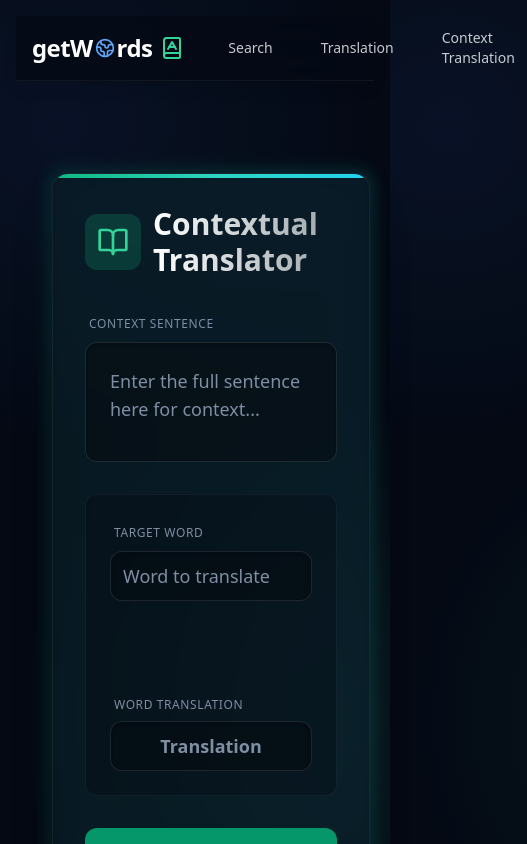
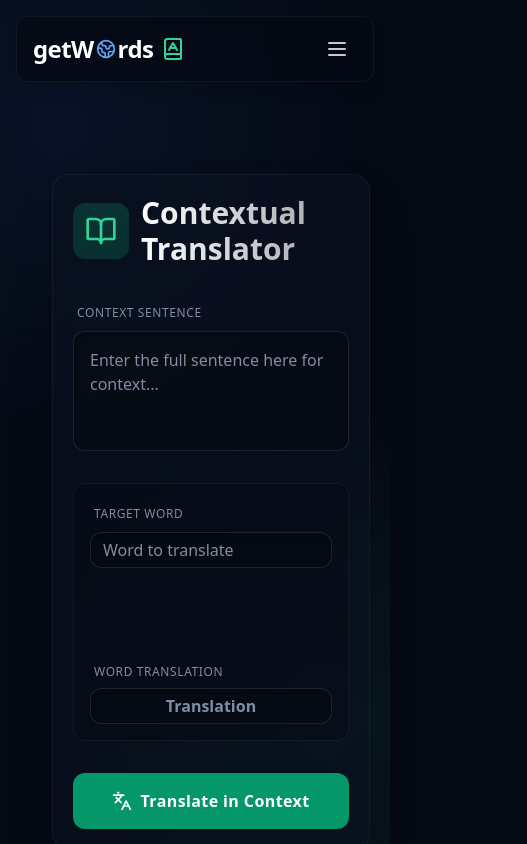
Before and after one commit to TreZone1t/get-words, a Next.js app: page /translation/context in a window 390 px wide. Shown: the top 844 px of the page, 527 px wide, since content can reach past the window. Built offline with nearby package versions, Linux system fonts and the light colour scheme.

Commit message:
v11.0.3: update the UI and mobile support

```diff
--- a/app/layout.tsx
+++ b/app/layout.tsx
@@ -2,7 +2,7 @@ import type { Metadata } from "next";
 import { Inter } from "next/font/google";
 import "./globals.css";
 import NavMenu from "@/components/navMenu";
-import { Earth , BookA } from 'lucide-react';
+import { Earth , BookA, Search ,MessageCircle, BookOpenText } from 'lucide-react';
 import { Providers } from "./providers";
 
 const inter = Inter({
@@ -15,7 +15,10 @@ export const metadata: Metadata = {
   description: "Search for words and their definitions and translations",
 };
 
-const menu = [ { title: "Search", href: "/search" }, { title: "Translation", href: "/translation" }, { title: "Context Translation", href: "/translation/context" }];
+const menu = [ { title: "Search" , icon: <Search />, href: "/search" },
+  { title: "Translation", icon: <BookOpenText  />, href: "/translation" },
+   { title: "Context Translation", icon: <MessageCircle />, href: "/translation/context" }
+  ];
 
 const title = () => (
   <p className="font-bold flex items-center text-center text-2xl tracking-tight text-white">getW<Earth className="h-5 w-5 mx-0.5 text-blue-400" />rds  <BookA className="h-6 w-6 ml-2 text-emerald-400" /></p>
--- a/components/navMenu.tsx
+++ b/components/navMenu.tsx
@@ -1,25 +1,54 @@
 import Link from "next/link"
+import { Menu, X } from "lucide-react"
 
-export default function NavMenu({ menu , title }: { menu: {title: string, href: string}[] , title: React.ReactNode }) {
+export default function NavMenu({ menu , title }: { menu: {title: string, icon: React.ReactNode, href: string}[] , title: React.ReactNode }) {
   return (
-    <header className="sticky top-0 z-50 w-full border-b border-white/5 bg-[#040914]/80 backdrop-blur-xl shadow-lg">
-      <div className="container mx-auto flex h-16 items-center px-4 lg:px-8">
-        <div className="mr-8 flex items-center gap-2 text-2xl font-bold tracking-tighter hover:scale-105 transition-transform duration-300">
+    <header className="sticky top-0 z-50 w-full border border-white/5 rounded-xl bg-[#040914]/80 backdrop-blur-xl shadow-lg mb-8 group/header">
+      <div className="container mx-auto flex h-16 items-center justify-between px-4 lg:px-8 relative">
+        <div className="flex items-center gap-2 text-xl sm:text-2xl font-bold tracking-tighter hover:scale-105 transition-transform duration-300">
           <Link href="/" className="text-white hover:text-glow transition-all">
             {title}
           </Link>
         </div>
-        <nav className="flex items-center space-x-6 text-sm font-medium">
+
+        {/* Desktop Nav */}
+        <nav className="hidden md:flex items-center space-x-6 text-sm font-medium">
           {menu && menu.map((item) => (
             <Link
               key={item.href}
               href={item.href}
               className="px-3 py-2 rounded-md transition-all text-foreground/80 hover:text-primary hover:bg-primary/10 hover:text-glow"
             >
-              {item.title}
+              <span className="flex items-center gap-2">
+                {item.icon}
+                {item.title}
+              </span>
             </Link>
           ))}
         </nav>
+
+        {/* Mobile Menu Toggle (No JS required) */}
+        <details className="md:hidden group">
+          <summary className="p-2 text-foreground/80 hover:text-white cursor-pointer list-none select-none [&::-webkit-details-marker]:hidden">
+            <Menu className="w-6 h-6 block group-open:hidden" />
+            <X className="w-6 h-6 hidden group-open:block" />
+          </summary>
+
+          <div className="absolute top-full left-0 right-0 w-full bg-[#040914]/95 backdrop-blur-xl border border-white/5 rounded-b-xl shadow-2xl flex flex-col p-4 space-y-2 z-[100]">
+            {menu && menu.map((item) => (
+              <Link
+                key={item.href}
+                href={item.href}
+                className="px-4 py-4 rounded-lg transition-all text-foreground/90 hover:text-primary hover:bg-primary/10 hover:text-glow font-semibold text-lg active:bg-primary/20"
+              >
+                <span className="flex items-center gap-2">
+                  {item.icon}
+                  {item.title}
+                </span>
+              </Link>
+            ))}
+          </div>
+        </details>
       </div>
     </header>
   )
--- a/components/searchbar.tsx
+++ b/components/searchbar.tsx
@@ -15,11 +15,10 @@ export default function Searchbar() {
 
   return (
     <div className="mx-auto mb-10 w-full max-w-2xl relative group">
-      <div className="absolute -inset-1 bg-gradient-to-r from-primary to-purple-600 rounded-xl blur opacity-25 group-hover:opacity-50 transition duration-1000 group-hover:duration-200"></div>
       <Card className="relative glass-card border-0 rounded-xl">
         <CardContent className="p-4">
-          <form className="flex items-center gap-4" action={handleSubmit}>
-            <div className="relative flex-1">
+          <form className="flex flex-col sm:flex-row items-center gap-4" action={handleSubmit}>
+            <div className="relative flex-1 w-full">
               <div className="absolute inset-y-0 left-3 flex items-center pointer-events-none text-muted-foreground">
                 <Search className="w-5 h-5" />
               </div>
@@ -27,7 +26,7 @@ export default function Searchbar() {
                 type="text"
                 name="searchTerm"
                 placeholder="Type a word to explore..."
-                className="w-full bg-background/50 border-white/10 pl-10 pr-4 py-6 text-lg rounded-lg focus-visible:ring-primary/50 transition-all shadow-inner placeholder:text-muted-foreground/70"
+                className="w-full bg-background/50 border-white/10 pl-10 pr-4 py-4 sm:py-6 text-base sm:text-lg rounded-lg focus-visible:ring-primary/50 transition-all shadow-inner placeholder:text-muted-foreground/70"
                 aria-label="Word input"
                 required
               />
@@ -36,7 +35,7 @@ export default function Searchbar() {
               type="submit"
               size="lg"
               aria-label="Search button"
-              className="px-8 py-6 rounded-lg font-semibold tracking-wide transition-all duration-300 hover:scale-105 hover:shadow-[0_0_20px_rgba(var(--primary),0.4)] active:scale-95 bg-primary text-primary-foreground"
+              className="w-full sm:w-auto px-8 py-4 sm:py-6 rounded-lg font-semibold tracking-wide transition-all duration-300 hover:scale-105 hover:shadow-[0_0_20px_rgba(var(--primary),0.4)] active:scale-95 bg-primary text-primary-foreground"
             >
               Explore
             </Button>
--- a/components/translation.tsx
+++ b/components/translation.tsx
@@ -38,10 +38,8 @@ export default function Translator() {
 
   return (
     <div className="mx-auto max-w-4xl relative group mt-10">
-      <div className="absolute -inset-1 bg-gradient-to-r from-primary to-secondary rounded-2xl blur opacity-20 transition duration-1000 group-hover:opacity-40"></div>
       <Card className="relative glass-card border-0 rounded-2xl overflow-hidden shadow-2xl">
-        <div className="absolute top-0 left-0 w-full h-1 bg-gradient-to-r from-primary via-blue-400 to-secondary"></div>
-        <CardContent className="p-8 md:p-12">
+        <CardContent className="p-5 sm:p-8 md:p-12">
 
           <div className="flex items-center gap-3 mb-8">
             <div className="p-3 bg-primary/20 rounded-xl text-primary">
@@ -64,7 +62,7 @@ export default function Translator() {
                       <FormControl>
                         <Textarea
                           placeholder="Enter English text to translate..."
-                          className="min-h-[200px] resize-none bg-background/50 border-white/10 focus-visible:ring-blue-500/50 text-lg p-6 rounded-xl transition-all shadow-inner"
+                          className="min-h-[200px] resize-none bg-background/50 border-white/10 focus-visible:ring-blue-500/50 text-base sm:text-lg p-4 sm:p-6 rounded-xl transition-all shadow-inner"
                           {...field}
                         />
                       </FormControl>
@@ -83,7 +81,7 @@ export default function Translator() {
                   <label className="text-muted-foreground font-medium uppercase tracking-wider text-xs ml-1 block">Arabic Translation</label>
                   <Textarea
                     placeholder={isLoading ? "Translating..." : "Translation will appear here"}
-                    className={`min-h-[200px] resize-none border-white/10 text-lg p-6 rounded-xl transition-all shadow-inner text-right ${isLoading ? 'bg-blue-500/5 animate-pulse' : 'bg-background/50'}`}
+                    className={`min-h-[200px] resize-none border-white/10 text-base sm:text-lg p-4 sm:p-6 rounded-xl transition-all shadow-inner text-right ${isLoading ? 'bg-blue-500/5 animate-pulse' : 'bg-background/50'}`}
                     readOnly
                     dir="rtl"
                     value={translation}
--- a/components/translationFromContext.tsx
+++ b/components/translationFromContext.tsx
@@ -41,10 +41,8 @@ export default function TranslationFromContext() {
 
   return (
     <div className="mx-auto max-w-4xl relative group mt-10">
-      <div className="absolute -inset-1 bg-gradient-to-r from-emerald-600 to-teal-500 rounded-2xl blur opacity-20 transition duration-1000 group-hover:opacity-40"></div>
       <Card className="relative glass-card border-0 rounded-2xl overflow-hidden shadow-2xl">
-        <div className="absolute top-0 left-0 w-full h-1 bg-gradient-to-r from-emerald-500 via-teal-400 to-cyan-400"></div>
-        <CardContent className="p-8 md:p-12">
+        <CardContent className="p-5 sm:p-8 md:p-12">
 
           <div className="flex items-center gap-3 mb-8">
             <div className="p-3 bg-emerald-500/20 rounded-xl text-emerald-400">
@@ -67,7 +65,7 @@ export default function TranslationFromContext() {
                     <FormControl>
                       <Textarea
                         placeholder="Enter the full sentence here for context..."
-                        className="min-h-[120px] resize-none bg-background/50 border-white/10 focus-visible:ring-emerald-500/50 text-lg p-6 rounded-xl transition-all shadow-inner"
+                        className="min-h-[120px] resize-none bg-background/50 border-white/10 focus-visible:ring-emerald-500/50 text-base sm:text-lg p-4 sm:p-6 rounded-xl transition-all shadow-inner"
                         {...field}
                       />
                     </FormControl>
@@ -76,7 +74,7 @@ export default function TranslationFromContext() {
                 )}
               />
 
-              <div className="flex flex-col md:flex-row items-stretch gap-6 bg-background/30 p-6 rounded-xl border border-white/5">
+              <div className="flex flex-col md:flex-row items-stretch gap-6 bg-background/30 p-4 sm:p-6 rounded-xl border border-white/5">
                 <FormField
                   control={form.control}
                   name="word"
@@ -86,7 +84,7 @@ export default function TranslationFromContext() {
                       <FormControl>
                         <Input
                           placeholder="Word to translate"
-                          className="bg-background/50 border-white/10 focus-visible:ring-emerald-500/50 text-lg py-6 rounded-xl transition-all shadow-inner"
+                          className="bg-background/50 border-white/10 focus-visible:ring-emerald-500/50 text-base sm:text-lg py-4 sm:py-6 rounded-xl transition-all shadow-inner"
                           {...field}
                         />
                       </FormControl>
@@ -105,7 +103,7 @@ export default function TranslationFromContext() {
                   <label className="text-muted-foreground font-medium uppercase tracking-wider text-xs ml-1 block">Word Translation</label>
                   <Input
                     placeholder={isLoading ? "Translating..." : "Translation"}
-                    className={`border-white/10 text-lg py-6 rounded-xl transition-all shadow-inner text-center font-bold ${isLoading ? 'bg-emerald-500/5 animate-pulse' : 'bg-background/50'}`}
+                    className={`border-white/10 text-base sm:text-lg py-4 sm:py-6 rounded-xl transition-all shadow-inner text-center font-bold ${isLoading ? 'bg-emerald-500/5 animate-pulse' : 'bg-background/50'}`}
                     readOnly
                     dir="rtl"
                     value={translation}
```
Also changed, not shown: components/wordrender.tsx (+9 -11 lines), tsconfig.json (+19 -5 lines).
